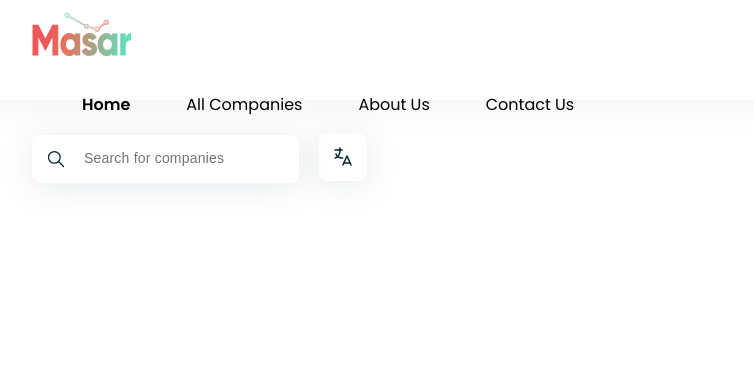
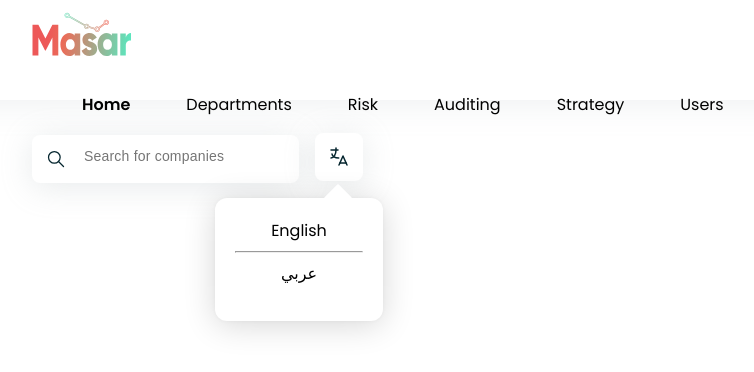
Before and after one commit to Mazen-Al-Samman/Masar, a Next.js app: page / in a window 1280 px wide. Shown: the top 372 px of the page, without its empty margins (124-878 px from the left). Built offline with nearby package versions, Linux system fonts and the light colour scheme.

Commit message:
Create List

```diff
--- /dev/null
+++ b/common/Components.tsx
@@ -0,0 +1,36 @@
+import Image from 'next/image';
+export function SearchBox(props: { lang: string; translation: any; styles: any; }) {
+    const { lang, translation, styles } = props;
+    return (
+        <div className={`${styles.searchBox} ${styles['searchBox-' + lang]} ${styles['font-' + lang]}`}>
+            <Image className={styles.searchIcon} src="/icons/search.svg" alt="Search Icon" width={20} height={20} />
+            <input type="search" placeholder={translation.search} />
+        </div>
+    );
+}
+
+export function NavButton(props: { styles: any; source: any; width: any; height: any; alt: any; items: any; }) {
+    const { styles, source, width, height, alt, items } = props;
+    return (
+        <div className={styles.NavButton}>
+            <Image src={source} alt={alt} width={width} height={height} />
+            <div className={styles.triangle}></div>
+            <div className={styles.list}>
+                {
+                    items.map((item: { type: string; title: string; onClick: any }, idx: number) => {
+                        switch (item.type) {
+                            case 'button':
+                                return (
+                                    <div>
+                                        <button onClick={item.onClick}>{item.title}</button>
+                                        {idx != items.length - 1 ? <hr className={styles.hr} /> : ''}
+                                    </div>
+                                )
+                            default: return '';
+                        }
+                    })
+                }
+            </div>
+        </div>
+    );
+}
--- a/common/NavBar.tsx
+++ b/common/NavBar.tsx
@@ -1,32 +1,49 @@
-import styles from '../styles/Home.module.css'
-import Image from 'next/image'
+import styles from '../styles/Home.module.css';
 import Link from 'next/link';
+import { SearchBox, NavButton } from './Components';
 import { Container, Row, Col } from 'react-bootstrap';
 
 function NavBar(props: { lang: string; translation: { [x: string]: any; }; }) {
     const lang = props.lang;
     const translation = props.translation[lang];
-    const languageClass = `font-${lang}`;
+    const list = [
+        {
+            'title': 'English',
+            'type': 'button',
+            'onClick': function () {
+                alert("Hello");
+            }
+        },
+        {
+            'title': 'عربي',
+            'type': 'button',
+            'onClick': function () {
+                alert("مرحبًا")
+            }
+        }
+    ];
+
     return (
-        <Container fluid className={`${styles.nav} ${styles[languageClass]}`} dir={lang == 'ar' ? 'rtl' : 'ltr'}>
+        <Container fluid className={`${styles.nav} ${styles['font-' + lang]}`} dir={lang == 'ar' ? 'rtl' : 'ltr'}>
             <Row>
-                <Col lg={8} sm={12} className="d-flex mt-2 justify-content-start">
-                    <img src={`/img/logo-${lang}.svg`} alt="Masar Logo" className={styles.masarLogo} width={99} height={61} />
-                    <ul className={`${styles.navList} ${styles.mt3}`}>
-                        <li className={styles.active}><Link href="/">{translation.home}</Link></li>
-                        <li><Link href="/">{translation.allCompanies}</Link></li>
-                        <li><Link href="/">{translation.aboutUs}</Link></li>
-                        <li><Link href="/">{translation.contact}</Link></li>
-                    </ul>
-                </Col>
-                <Col lg={4} sm={12} className="mt-3 d-flex justify-content-end">
-                    <div className={`${styles.searchBox} ${styles['searchBox-' + lang]} ${styles[languageClass]}`}>
-                        <Image className={styles.searchIcon} src="/icons/search.svg" alt="Search Icon" width={20} height={20} />
-                        <input type="search" placeholder={translation.search} />
+                <Col lg={12} sm={12} className="d-flex mt-2 justify-content-between">
+                    <div className='d-flex justify-content-start'>
+                        <img src={`/img/logo-${lang}.svg`} alt="Masar Logo" className={styles.masarLogo} width={99} height={61} />
+                        <ul className={`${styles.navList} ${styles.mt3}`}>
+                            <li className={styles.active}><Link href="/">{translation.home}</Link></li>
+                            <li><Link href="/">{translation.departments}</Link></li>
+                            <li><Link href="/">{translation.risk}</Link></li>
+                            <li><Link href="/">{translation.auditing}</Link></li>
+                            <li><Link href="/">{translation.strategy}</Link></li>
+                            <li><Link href="/">{translation.users}</Link></li>
+                        </ul>
                     </div>
 
-                    <div className={styles.translationBtn}>
-                        <Image src="/icons/translate.svg" alt="Translation Icon" width={24} height={24} />
+                    <div className="mt-2">
+                        <SearchBox styles={styles} translation={translation} lang={lang}></SearchBox>
+                        {/* <NavButton source='/icons/notification.svg' alt='Notifcation Icon' width={24} height={24} styles={styles}></NavButton> */}
+                        <NavButton source='/icons/translate.svg' alt='Translation Icon' width={24} height={24} styles={styles} items={list}></NavButton>
+                        {/* <NavButton source='/icons/logout.svg' alt='Logout Icon' width={24} height={24} styles={styles}></NavButton> */}
                     </div>
                 </Col>
             </Row>
--- a/common/translation.ts
+++ b/common/translation.ts
@@ -3,7 +3,12 @@ const en = {
     'allCompanies': 'All Companies',
     'aboutUs': 'About Us',
     'contact': 'Contact Us',
-    'search': 'Search for companies'
+    'search': 'Search for companies',
+    'departments': 'Departments',
+    'risk': 'Risk',
+    'auditing': 'Auditing',
+    'strategy': 'Strategy',
+    'users': 'Users',
 };
 
 const ar = {
@@ -11,7 +16,12 @@ const ar = {
     'allCompanies': 'كل الشركات',
     'aboutUs': 'من نحن',
     'contact': 'تواصل معنا',
-    'search': 'ابحث عن شركات'
+    'search': 'ابحث عن شركات',
+    'departments': 'الأقسام',
+    'risk': 'المخاطر',
+    'auditing': 'التدقيق',
+    'strategy': 'استراتيجية',
+    'users': 'المستخدمين',
 };
 
 const translations = {
--- a/pages/index.tsx
+++ b/pages/index.tsx
@@ -3,6 +3,7 @@ import Head from 'next/head'
 import styles from '../styles/Home.module.css'
 import NavBar from '../common/NavBar';
 import translation from '../common/translation';
+
 
 const Home: NextPage = () => {
   return (
@@ -17,7 +18,7 @@ const Home: NextPage = () => {
           rel="stylesheet"
           href="https://cdn.jsdelivr.net/npm/bootstrap@5.2.0-beta1/dist/css/bootstrap.min.css"
           integrity="sha384-0evHe/X+R7YkIZDRvuzKMRqM+OrBnVFBL6DOitfPri4tjfHxaWutUpFmBp4vmVor"
-          crossorigin="anonymous"
+          crossOrigin="anonymous"
         />
         <link href="https://fonts.googleapis.com/css2?family=Poppins:ital,wght@0,100;0,200;0,300;0,400;0,500;0,600;1,100;1,200;1,300;1,400;1,500&display=swap" rel="stylesheet" />
       </Head>
--- a/styles/Home.module.css
+++ b/styles/Home.module.css
@@ -72,8 +72,9 @@
 .searchBox input {
   position: absolute;
   font-size: 14px;
+  top: 12px;
   letter-spacing: 0.2px;
-  width: 80%;
+  width: 75%;
   border: none;
 }
 
@@ -89,7 +90,7 @@
   outline: none;
 }
 
-.translationBtn {
+.NavButton {
   display: inline-block;
   background: #FFFFFF;
   box-shadow: 0px 4px 32px rgba(155, 168, 171, 0.24);
@@ -97,7 +98,8 @@
   width: 48px;
   height: 48px;
   padding: 12px;
-  margin-inline-start: 20px;
+  margin-inline-start: 16px;
+  position: relative;
 }
 
 .searchIcon {
@@ -107,3 +109,38 @@
 .mt3 {
   margin-top: 20px !important;
 }
+
+.triangle {
+  background:#FFFFFF;
+  width: 20px;
+  height: 20px;
+  position: absolute;
+  right: 15px;
+  top: 55px;
+  border-radius: 1px;
+  transform: rotate(45deg);
+  z-index: 10000;
+}
+
+.list {
+  background: #FFFFFF;
+  box-shadow: 0px 0px 4px rgba(0, 0, 0, 0.04), 0px 4px 32px rgba(0, 0, 0, 0.16);
+  border-radius: 12px;
+  width: 168px;
+  height: 123px;
+  position: absolute;
+  right: -20px;
+  top: 65px;
+  padding: 20px;
+  text-align: center;
+  font-size: 16px;
+}
+
+.list button {
+  all: unset;
+  cursor: pointer;
+}
+
+.hr {
+  background-color: #E6E9EA;
+}
```
Also changed, not shown: public/icons/logout.svg (added), public/icons/notification.svg (added).
